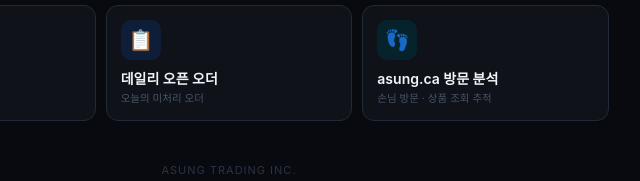
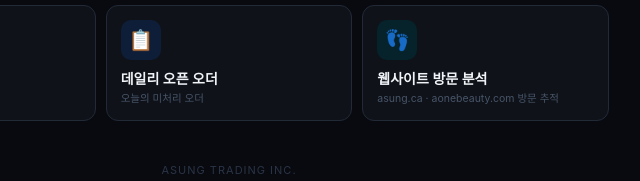
Before and after one commit to asungtrading/tools, a plain HTML site: page launcher.html in a window 1280 px wide. Shown: the part 616-797 px from the top of the page, 411-1051 px from the left. Drawn offline with Linux system fonts and the light colour scheme.

Commit message:
Add files via upload

```diff
--- a/launcher.html
+++ b/launcher.html
@@ -152,8 +152,8 @@
 
       <a class="tile" href="https://tools.asung.ca/visitor-analytics.html">
         <div class="icon icon-cyan">👣</div>
-        <div class="tile-name">asung.ca 방문 분석</div>
-        <div class="tile-desc">손님 방문 · 상품 조회 추적</div>
+        <div class="tile-name">웹사이트 방문 분석</div>
+        <div class="tile-desc">asung.ca · aonebeauty.com 방문 추적</div>
       </a>
 
     </div>
```
